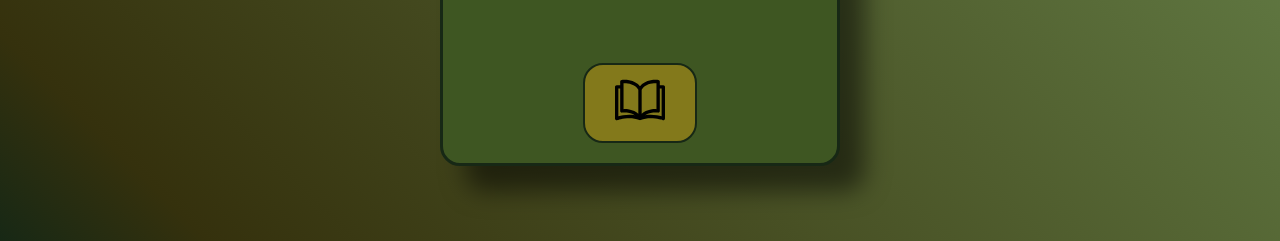
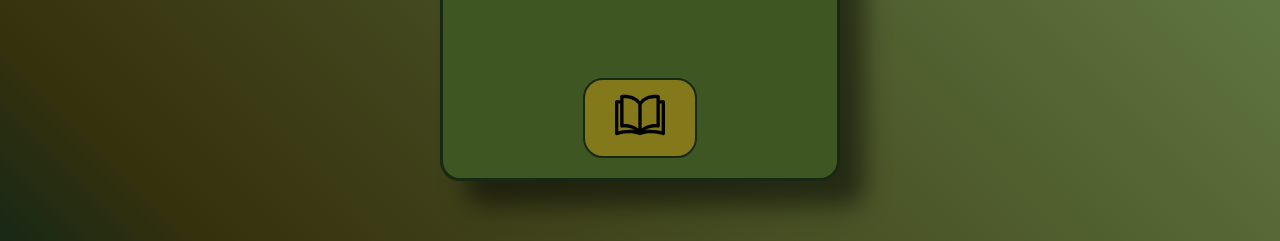
Before and after one commit to OohSorry9/AyahAPI, a plain HTML site: page index.html in a window 1280 px wide. Shown: the part 559-800 px from the top of the page. Drawn offline with Linux system fonts and the light colour scheme.

Commit message:
Update styles.css

```diff
--- a/styles.css
+++ b/styles.css
@@ -181,8 +181,8 @@ body{
     display: none;
 }
 
-@media screen and (max-height: 800px){
+@media screen and (max-height: 801px){
     .app{
-        height: 650px
+        height: 680px
     }
 }
```
